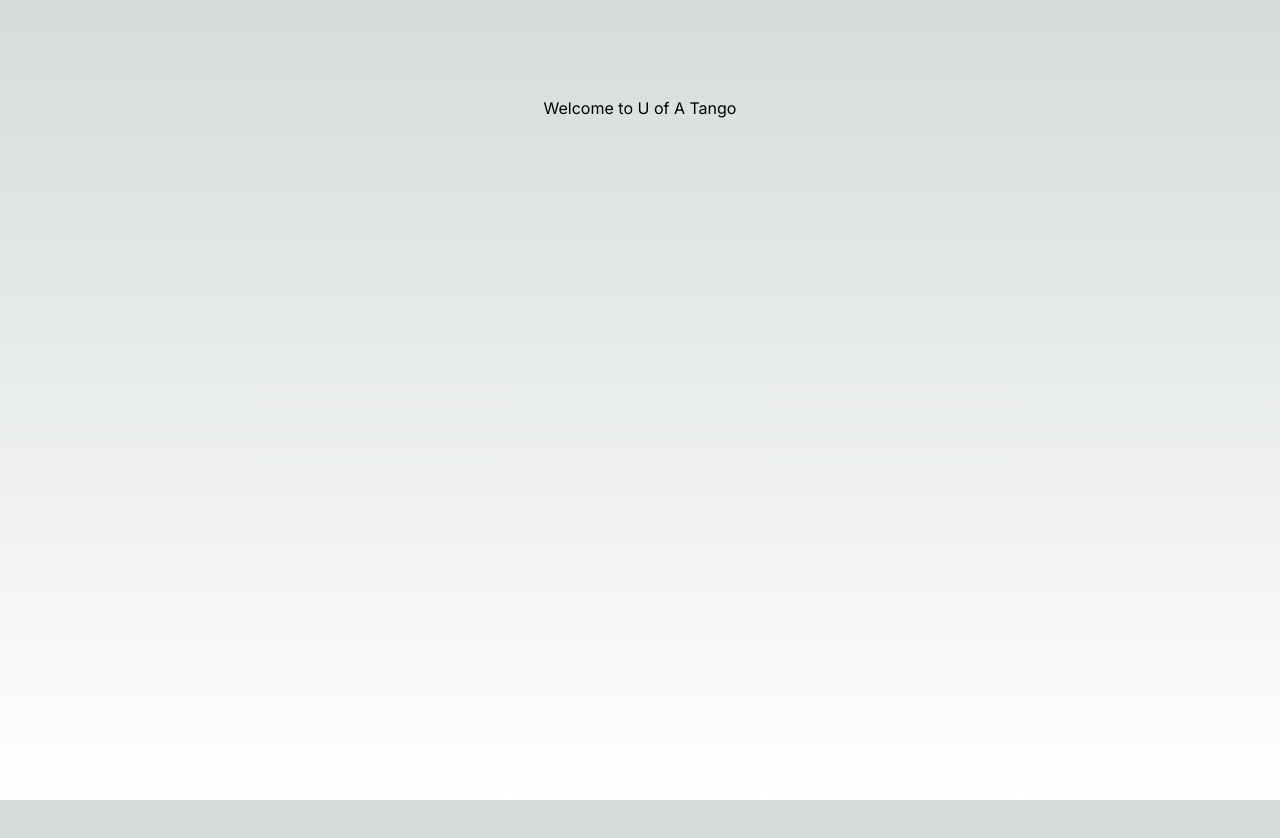
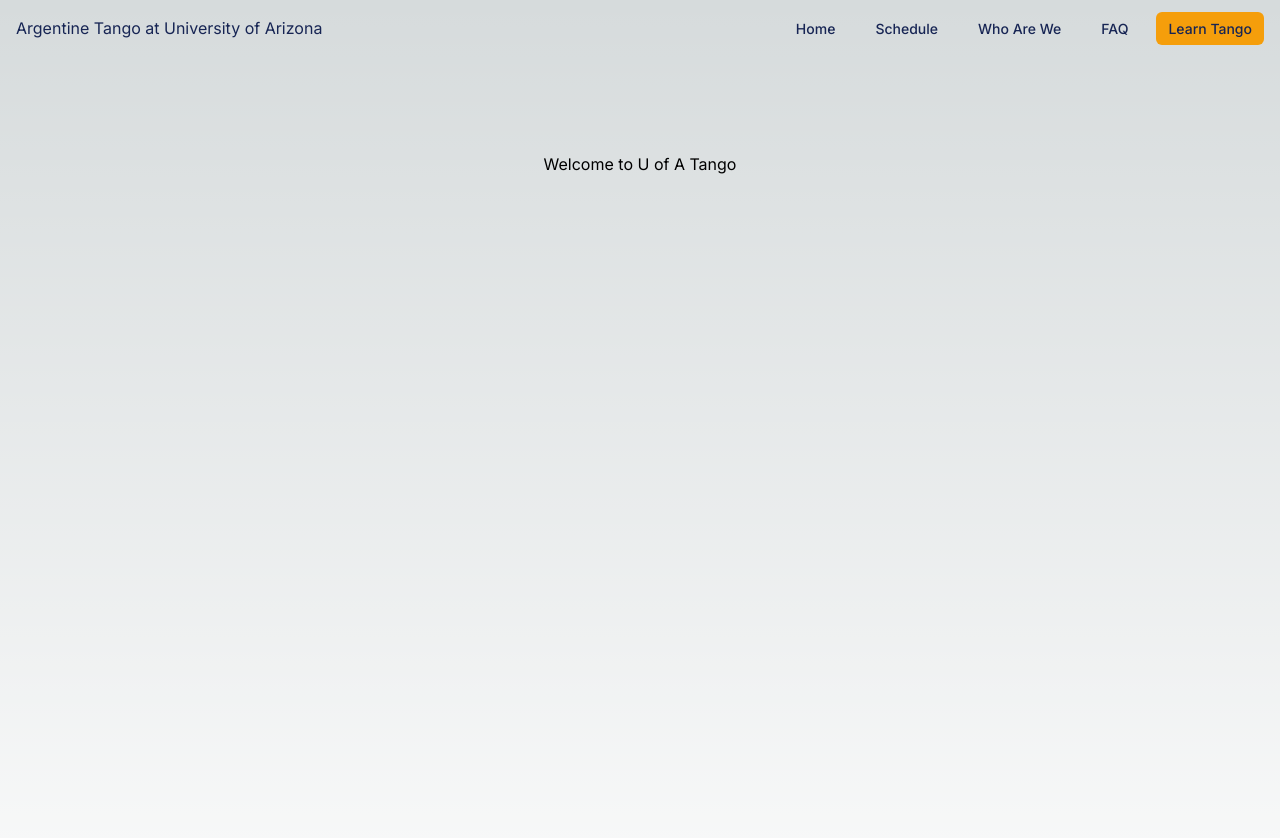
Before and after one commit to nefelin/uatango, a Next.js app: page / in a window 1280 px wide. Shown: the top 838 px of the page. Before the commit the page ends 800 px from the top, so only its background shows below. Built offline with nearby package versions, Linux system fonts and the light colour scheme.

Commit message:
adds bio page and lots of other basics

```diff
--- a/src/app/layout.tsx
+++ b/src/app/layout.tsx
@@ -1,22 +1,28 @@
-import type { Metadata } from 'next'
-import { Inter } from 'next/font/google'
-import './globals.css'
+import type { Metadata } from "next";
+import { Inter } from "next/font/google";
+import "./globals.css";
+import Navbar from "@/app/navbar";
 
-const inter = Inter({ subsets: ['latin'] })
+const inter = Inter({ subsets: ["latin"] });
 
 export const metadata: Metadata = {
-  title: 'Create Next App',
-  description: 'Generated by create next app',
-}
+  title: "Create Next App",
+  description: "Generated by create next app",
+};
 
 export default function RootLayout({
   children,
 }: {
-  children: React.ReactNode
+  children: React.ReactNode;
 }) {
   return (
     <html lang="en">
-      <body className={inter.className}>{children}</body>
+      <body className={inter.className}>
+        <Navbar />
+        <main className="flex min-h-screen flex-col items-center justify-between lg:p-24 p-12">
+          {children}
+        </main>
+      </body>
     </html>
-  )
+  );
 }
--- /dev/null
+++ b/src/app/navbar.tsx
@@ -0,0 +1,131 @@
+"use client";
+import Link from "next/link";
+import React, { useState } from "react";
+import classes from "@/classes";
+
+const Navbar: React.FC = () => {
+  const [isOpen, setIsOpen] = useState(false);
+
+  const NavLinks = () => (
+    <>
+      <li>
+        <Link
+          href="/"
+          className="px-3 py-2 rounded-md text-sm font-medium hover:text-blue-800"
+        >
+          Home
+        </Link>
+      </li>
+      <li>
+        <Link
+          href="/schedule"
+          className="px-3 py-2 rounded-md text-sm font-medium hover:text-blue-800"
+        >
+          Schedule
+        </Link>
+      </li>
+      <li>
+        <Link
+          href="/staff"
+          className="px-3 py-2 rounded-md text-sm font-medium hover:text-blue-800"
+        >
+          Who Are We
+        </Link>
+      </li>
+      <li>
+        <Link
+          href="/faq"
+          className="px-3 py-2 rounded-md text-sm font-medium hover:text-blue-800"
+        >
+          FAQ
+        </Link>
+      </li>
+      <li>
+        <Link
+          href="/learn-tango"
+          className="px-3 py-2 rounded-md text-sm font-medium hover:bg-amber-400 bg-amber-500"
+        >
+          Learn Tango
+        </Link>
+      </li>
+    </>
+  );
+
+  const closeButton = (
+    <button onClick={() => setIsOpen(false)}>
+      <svg
+        width="24"
+        height="24"
+        viewBox="0 0 24 24"
+        fill="none"
+        xmlns="http://www.w3.org/2000/svg"
+      >
+        <path
+          d="M18 6L6 18"
+          stroke="black"
+          stroke-width="2"
+          stroke-linecap="round"
+          stroke-linejoin="round"
+        />
+        <path
+          d="M6 6L18 18"
+          stroke="black"
+          stroke-width="2"
+          stroke-linecap="round"
+          stroke-linejoin="round"
+        />
+      </svg>
+    </button>
+  );
+
+  return (
+    <>
+      <nav className="text-blue-950 p-4 flex flex-row justify-between items-center w-full">
+        <span className="lg:inline hidden">
+          Argentine Tango at University of Arizona
+        </span>
+        <span className="lg:hidden inline">U of A Tango</span>
+
+        <div className="hidden lg:flex space-x-4">
+          <ul className="flex space-x-4 justify-center">
+            <NavLinks />
+          </ul>
+        </div>
+
+        <button className="lg:hidden" onClick={() => setIsOpen(!isOpen)}>
+          <svg
+            className="w-6 h-6"
+            fill="none"
+            stroke="currentColor"
+            viewBox="0 0 24 24"
+          >
+            <path
+              strokeLinecap="round"
+              strokeLinejoin="round"
+              strokeWidth={2}
+              d="M4 6h16M4 12h16M4 18h16"
+            />
+          </svg>
+        </button>
+      </nav>
+
+      {isOpen && (
+        <div
+          className={classes(
+            "absolute top-0 left-0 h-full w-full bg-white flex flex-col items-center justify-center space-y-4 lg:opacity-0 lg:pointer-events-none transition-opacity",
+            isOpen
+              ? "pointer-events-auto opacity-100"
+              : "pointer-events-none opacity-0",
+          )}
+        >
+          {closeButton}
+          <ul>
+            <NavLinks />
+          </ul>
+        </div>
+      )}
+    </>
+  );
+};
+
+export default Navbar;
--- a/src/app/page.tsx
+++ b/src/app/page.tsx
@@ -1,8 +1,6 @@
-import Image from 'next/image'
-
 export default function Home() {
   return (
-    <main className="flex min-h-screen flex-col items-center justify-between p-24">
+    <main className="flex min-h-screen flex-col items-center justify-between">
       Welcome to U of A Tango
     </main>
   )
--- /dev/null
+++ b/src/app/schedule/page.tsx
@@ -0,0 +1,33 @@
+const Calendar = () => (
+  <div className="flex items-center lg:items-start flex-col lg:flex-row gap-20">
+    <div className="flex flex-col gap-4">
+      <p>New series begin every six weeks, but drop-ins are always welcome!</p>
+      <p>
+        Each series we will have some continuity of themes but are always
+        prepared to welcome new folks and get them up to speed.
+      </p>
+      <p>Prices:</p>
+      <ul>
+        <li>Single class: $10</li>
+        <li>
+          6-week series:
+          <ul className="ml-8">
+            <li>Students: $30</li>
+            <li>Faculty: $45</li>
+          </ul>
+        </li>
+      </ul>
+      <i>
+        note: Classes are open only to University of Arizona students and
+        faculty at this time.
+      </i>
+    </div>
+    <iframe
+      src="https://calendar.google.com/calendar/embed?height=300&wkst=1&bgcolor=%23ffffff&ctz=America%2FPhoenix&showTitle=0&showTabs=0&showTz=1&showCalendars=0&showPrint=0&showNav=0&mode=AGENDA&src=NjhmMzI5OTY3N2FhZmJiZGI2YTIyODY0MWViMThlZDc2ZmNlZWUzNjQ4NDg1ZThhNzczNzE5ODExN2ViZWM4ZEBncm91cC5jYWxlbmRhci5nb29nbGUuY29t&color=%23F09300"
+      width="500"
+      height="300"
+    ></iframe>
+  </div>
+);
+
+export default Calendar;
--- /dev/null
+++ b/src/app/staff/page.tsx
@@ -0,0 +1,67 @@
+import Image from "next/image";
+
+const Staff = () => (
+  <div>
+    <h3 className="mb-12 text-3xl flex justify-center">Eric Lindgren</h3>
+    <div className="flex flex-col items-center lg:flex-row lg:items-start gap-12 mb-28">
+      <Image
+        src="/ericbio_rest_bg.jpg"
+        alt="A photo of Eric Lindgren"
+        width={400}
+        height={400}
+        className="rounded-2xl object-contain"
+      />
+      <div className="gap-8 flex flex-col">
+        <p>
+          In 2005 Eric took his first Tango class and fell in love immediately.
+          A month later he had moved to Buenos Aires to pursue the dance full
+          time.
+        </p>
+        <p>
+          In the years since, he has continued to explore the many unique
+          avenues of style, technique, and self-expression that Argentine Tango
+          offers. Eric has taught, toured, dj-ed, and performed throughout the US and
+          Europe and Argentina.
+        </p>
+        <p>
+          Eric is exceptional both for his endless willingness to refine and
+          reinvent his dance as well for as for the unusual breadth of his
+          knowledge and experience. In classes, Eric focuses on pursuing ease,
+          presence, expression, and pleasure, as the quickest most rewarding
+          paths to more deeply understand the dance.
+        </p>
+      </div>
+    </div>
+    <h3 className="mb-12 text-3xl w-full flex justify-center">Mary Salyards</h3>
+    <div className="flex flex-col-reverse items-center lg:flex-row lg:items-start gap-12 mb-28">
+      <div className="gap-8 flex flex-col">
+        <p>
+          Mary has been dancing her entire life. Her childhood was sprinkled
+          with ballet, tap, and hip hop classes and she has study and taught
+          Zumba extensively.
+        </p>
+        <p>
+          Mary first encountered early in 2022 and quickly found it was a dance
+          she could not live without. Tango is full of compassion and
+          conversation. The musicality and improvisation of tango dancing allow
+          each dance to feel new and exciting. But her favorite part is
+          experiencing each sweet embrace and connection from different dance
+          partners.
+        </p>
+        <p>
+          Mary delights in teaching this beautiful dance and helping to expand
+          the Tucson tango community!
+        </p>
+      </div>
+      <Image
+        src="/mary_bio.jpg"
+        alt="A photo of Eric Lindgren"
+        width={400}
+        height={400}
+        className="rounded-2xl object-contain"
+      />
+    </div>
+  </div>
+);
+
+export default Staff;
--- /dev/null
+++ b/src/classes.ts
@@ -0,0 +1,5 @@
+type ClassnameFragment = string | undefined | boolean | null;
+const classes = (...frags: Array<ClassnameFragment>) =>
+  frags.filter((frag) => typeof frag === "string").join(" ");
+
+export default classes;
```
Also changed, not shown: package.json (+7 -5 lines), .eslintrc.json, 1 other file (tests, documents, lock files or other folders).
